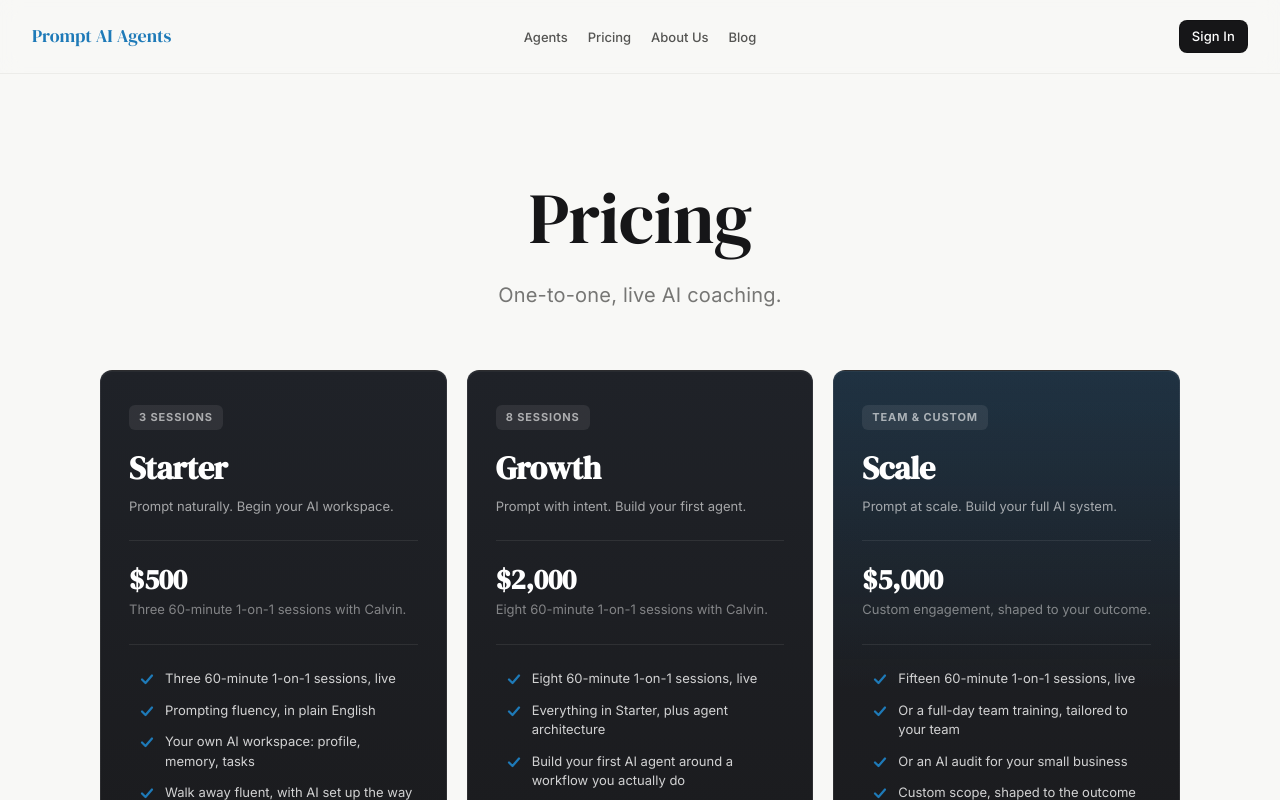
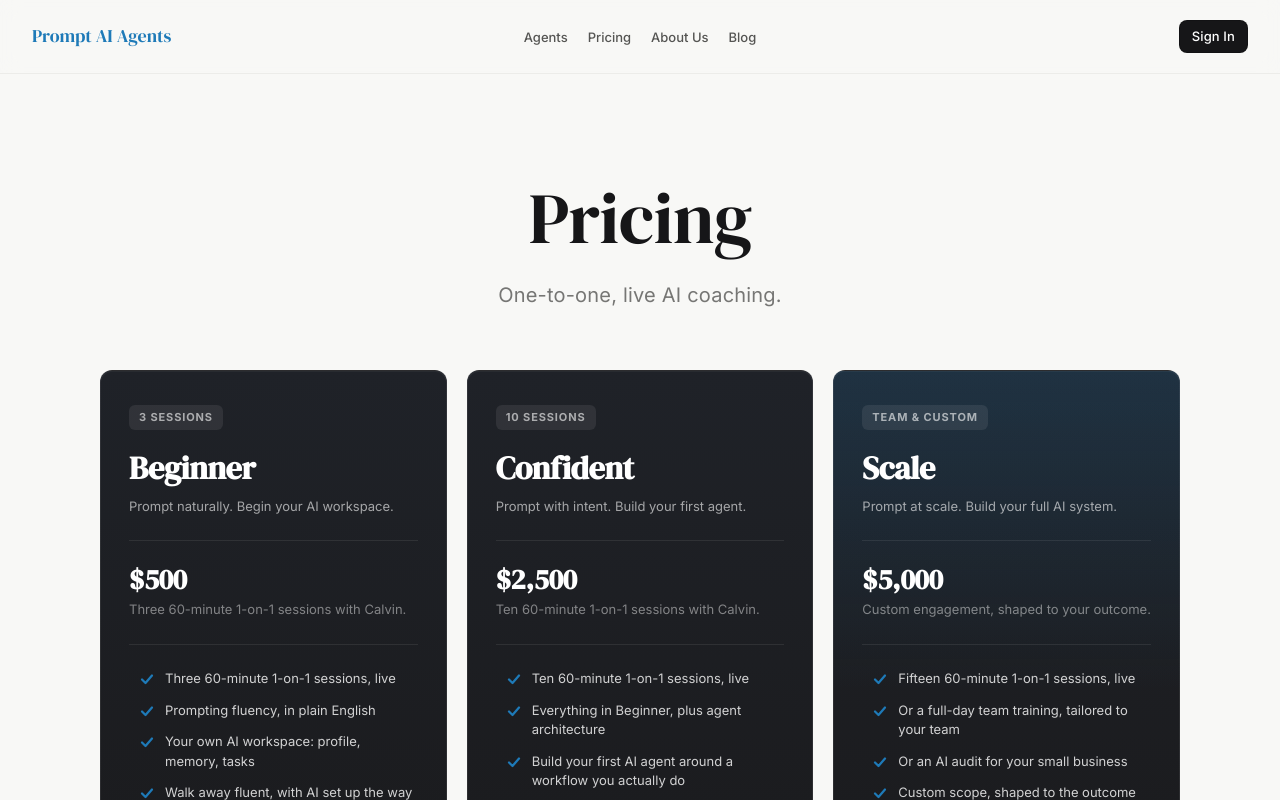
Before and after one commit to coolcalvin457-tech/agent-timesaver-nextjs, a Next.js app: page /pricing in a window 1280 px wide. Shown: the top 800 px of the page. Built offline with nearby package versions, Linux system fonts and the light colour scheme; no server answers.

Commit message:
Pricing: rename tiers to Beginner and Confident

```diff
--- a/app/pricing/page.tsx
+++ b/app/pricing/page.tsx
@@ -32,7 +32,7 @@ type Tier = {
 
 const coachingTiers: Tier[] = [
   {
-    name: "Starter",
+    name: "Beginner",
     subtitle: "3 Sessions",
     tagline: "Prompt naturally. Begin your AI workspace.",
     price: "$500",
@@ -44,23 +44,23 @@ const coachingTiers: Tier[] = [
       "Walk away fluent, with AI set up the way you actually work",
     ],
     ctaLabel: "Book a Free Call",
-    ctaHref: "mailto:calvin@promptaiagents.com?subject=AI%20Coaching%20Discovery%20Call%20-%20Starter",
+    ctaHref: "mailto:calvin@promptaiagents.com?subject=AI%20Coaching%20Discovery%20Call%20-%20Beginner",
     ctaStyle: "outline",
   },
   {
-    name: "Growth",
-    subtitle: "8 Sessions",
+    name: "Confident",
+    subtitle: "10 Sessions",
     tagline: "Prompt with intent. Build your first agent.",
-    price: "$2,000",
-    priceNote: "Eight 60-minute 1-on-1 sessions with Calvin.",
+    price: "$2,500",
+    priceNote: "Ten 60-minute 1-on-1 sessions with Calvin.",
     features: [
-      "Eight 60-minute 1-on-1 sessions, live",
-      "Everything in Starter, plus agent architecture",
+      "Ten 60-minute 1-on-1 sessions, live",
+      "Everything in Beginner, plus agent architecture",
       "Build your first AI agent around a workflow you actually do",
       "Walk away with a working agent you built yourself",
     ],
     ctaLabel: "Book a Free Call",
-    ctaHref: "mailto:calvin@promptaiagents.com?subject=AI%20Coaching%20Discovery%20Call%20-%20Growth",
+    ctaHref: "mailto:calvin@promptaiagents.com?subject=AI%20Coaching%20Discovery%20Call%20-%20Confident",
     ctaStyle: "outline",
   },
   {
```
